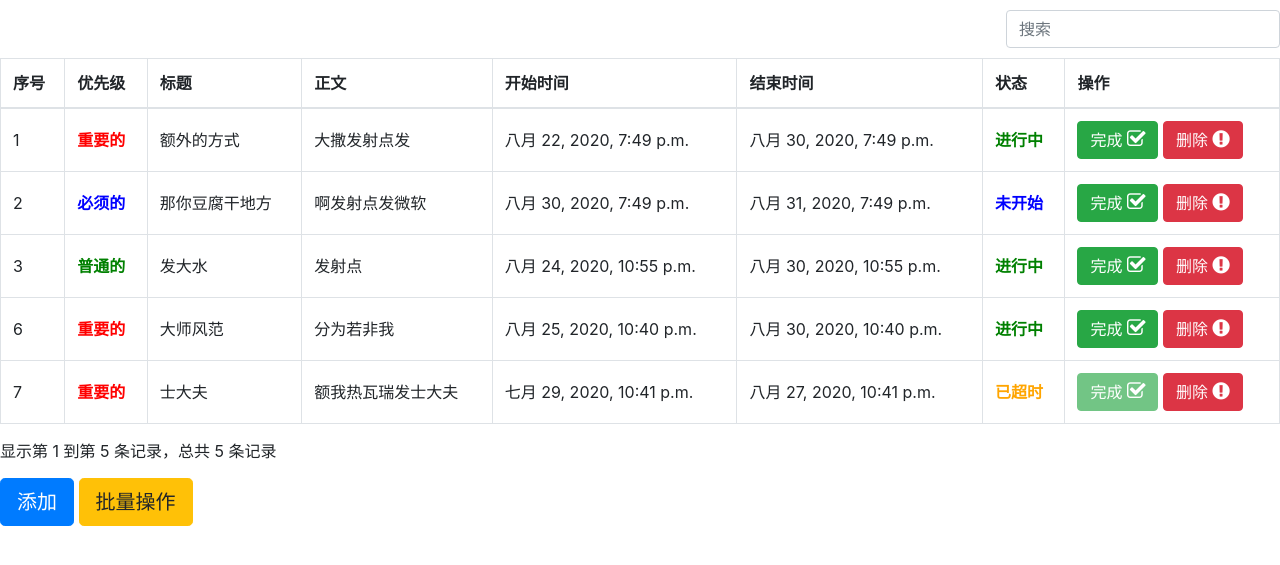
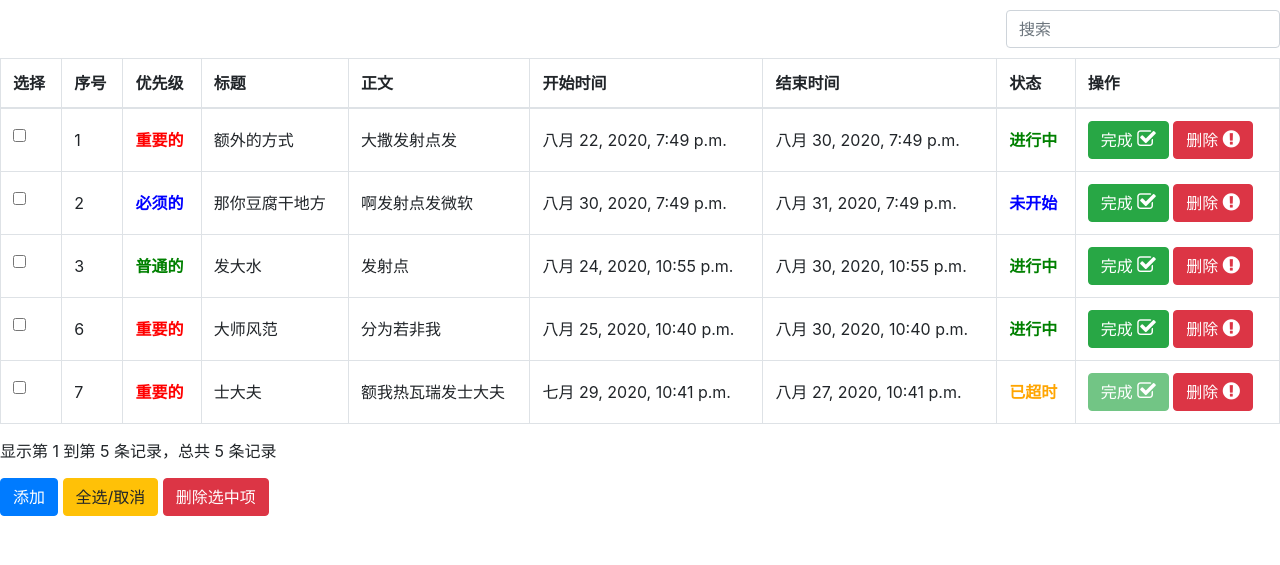
Before and after one commit to dalao-li/WebNotepad, a Django app: page / in a window 1280 px wide. Shown: the part 118-683 px from the top of the page. Run offline with Django 3.2, Linux system fonts and the light colour scheme; data comes from the database, SQL or seed files in the repository; both versions use the stored data as it was after the commit; some libraries are stand-ins or nearby versions.

Commit message:
1.新增批量删除记事功能 2.优化部分代码

```diff
--- a/app/static/js/api.js
+++ b/app/static/js/api.js
@@ -40,7 +40,7 @@ function addNote(data) {
 
 
 function delNote(id) {
-    const data = {'id': id}
+    const data = { 'id': id }
     sendAjax(data, '/app/del/', (value) => {
         if (value === 1) {
             swal({
@@ -61,15 +61,16 @@ function ruinNote(id) {
         title: "确定要删除该记事吗？", text: "删除不可恢复", type: "warning",
         showCancelButton: true,
         confirmButtonColor: "#DD6B55",
-            confirmButtonText: "确认", cancelButtonText: "取消",
+        confirmButtonText: "确认",
+        cancelButtonText: "取消",
         closeOnConfirm: false,
         closeOnCancel: false
     }, function (isConfirm) {
         if (!isConfirm) {
-                swal({title: "已取消", text: "您取消了删除操作！", type: "warning"})
+            swal({ title: "已取消", text: "您取消了删除操作！", type: "warning" })
             return
         }
-            const data = {'id': id,}
+        const data = { 'id': id, }
         sendAjax(data, '/app/ruin/', (value) => {
             if (value === 1) {
                 swal({
@@ -88,7 +89,7 @@ function ruinNote(id) {
 
 
 function finishNote(id) {
-    const data = {'id': id}
+    const data = { 'id': id }
     sendAjax(data, '/app/finish/', (value) => {
         if (value === 1) {
             swal({
@@ -125,7 +126,7 @@ function editNote(data) {
 }
 
 function recoverNote(id) {
-    const data = {'id': id}
+    const data = { 'id': id }
     sendAjax(data, '/app/recover/', (value) => {
         if (value === 1) {
             swal({
--- a/app/templates/index.html
+++ b/app/templates/index.html
@@ -25,7 +25,7 @@
         }
     </style>
 </head>
-<body >
+<body>
 
 <h1 class="nameTitle">网页记事本</h1>
 <nav class="navbar nav-tabs" role="navigation">
@@ -59,6 +59,7 @@
         <table id="mainList" class="table table-hover">
             <thead>
             <tr>
+                <th>选择</th>
                 <th>序号</th>
                 <th>优先级</th>
                 <th>标题</th>
@@ -72,6 +73,13 @@
             <tbody>
             {% for i in note %}
                 <tr>
+                    <td>
+                        <div class="checkbox">
+                            <label>
+                                <input type="checkbox" id="checkbox-{{ i.id }}"/>
+                            </label>
+                        </div>
+                    </td>
                     <td>{{ i.id }}</td>
                     {% if i.grade == 'I' %}
                         <td class="important">重要的</td>
@@ -112,8 +120,9 @@
             {% endfor %}
             </tbody>
         </table>
-        <button type="button" class="btn btn-primary btn-lg" onclick="$('#addModal').modal('show')">添加</button>
-        <button type="button" class="btn btn-warning btn-lg" onclick="">批量操作</button>
+        <button type="button" class="btn btn-primary" onclick="$('#addModal').modal('show')">添加</button>
+        <button type="button" class="btn btn-warning" onclick="" id="checkAllBtn">全选/取消</button>
+        <button type="button" class="btn btn-danger" onclick=delCheckedNotes()>删除选中项</button>
     </div>
 
     <!--第二个页面,注意id要和选项卡定义的href一致-->
@@ -349,7 +358,7 @@
 <script>
 
     $('#mainList').bootstrapTable({
-        //点击行事件
+        //双击行事件
         onDblClickRow: (row) => {
             if (row[6] !== '已完成') {
                 $('#editModal').modal('show')
@@ -418,6 +427,44 @@
         }
         editNote(data)
     })
+
+    $('#checkAllBtn').click(function () {
+        $("input[type='checkbox']").each(function () {
+            if ($(this).attr("checked")) {
+                $(this).removeAttr("checked");
+            } else {
+                $(this).attr("checked", "true");
+            }
+        })
+    })
+
+    function delCheckedNotes() {
+        var idList = []
+        $("input[type='checkbox']:checkbox:checked").each(function () {
+            //由于复选框一般选中的是多个,所以可以循环输出
+            var id = this.id
+            //根据控件id获取记事id
+            idList.push(id.split("-")[1])
+        })
+        if (idList.length === 0) {
+            swal("请选择需要删除的记事", "请重试", "warning")
+            return
+        }
+        data = {'ids': idList}
+        sendAjax(data, '/app/del_checked/', (value) => {
+            if (value === 1) {
+                swal({
+                    title: "删除成功", text: "", type: "success", timer: 1000
+                }, () => {
+                    location.reload()
+                })
+            }
+            if (value === -1) {
+                swal("删除失败", "请重试", "error")
+            }
+        })
+    }
+
 </script>
 </body>
 </html>
--- a/app/urls.py
+++ b/app/urls.py
@@ -15,6 +15,8 @@ urlpatterns = [
 
     path('finish/', views.finish_note),
 
-    path('recover/', views.recover_note)
+    path('recover/', views.recover_note),
+
+    path('del_checked/',views.del_checked_notes)
 
 ]
--- a/app/views.py
+++ b/app/views.py
@@ -50,6 +50,8 @@ def edit_note(request):
     return HttpResponse(json.dumps({'result': res}))
 
 # 彻底删除
+
+
 def ruin_note(request):
     data = json.loads(request.body)
     n_id = list(data.values())[0]
@@ -73,6 +75,18 @@ def del_note(request):
     res = change_status(n_id, 'D')
     addLog(n_id, 'D')
     return HttpResponse(json.dumps({'result': res}))
+
+
+def del_checked_notes(request):
+    data = json.loads(request.body)
+    note_id_list = list(data.values())[0]
+    print(note_id_list)
+    res = 1
+    for i in note_id_list:
+        res = change_status(i, 'D')
+        addLog(i, 'D')
+    return HttpResponse(json.dumps({'result': res}))
+
 
 
 # 恢复记事
@@ -146,4 +160,5 @@ def change_time_format(time):
 # 增加操作日志
 def addLog(n_id, operate):
     current_time = datetime.datetime.now()
-    Log.objects.create(note_id=n_id, operation=operate, record_time=current_time)
+    Log.objects.create(note_id=n_id, operation=operate,
+                       record_time=current_time)
```
Also changed, not shown: db.sqlite3. Lines whose indentation alone changed are shown as unchanged.
